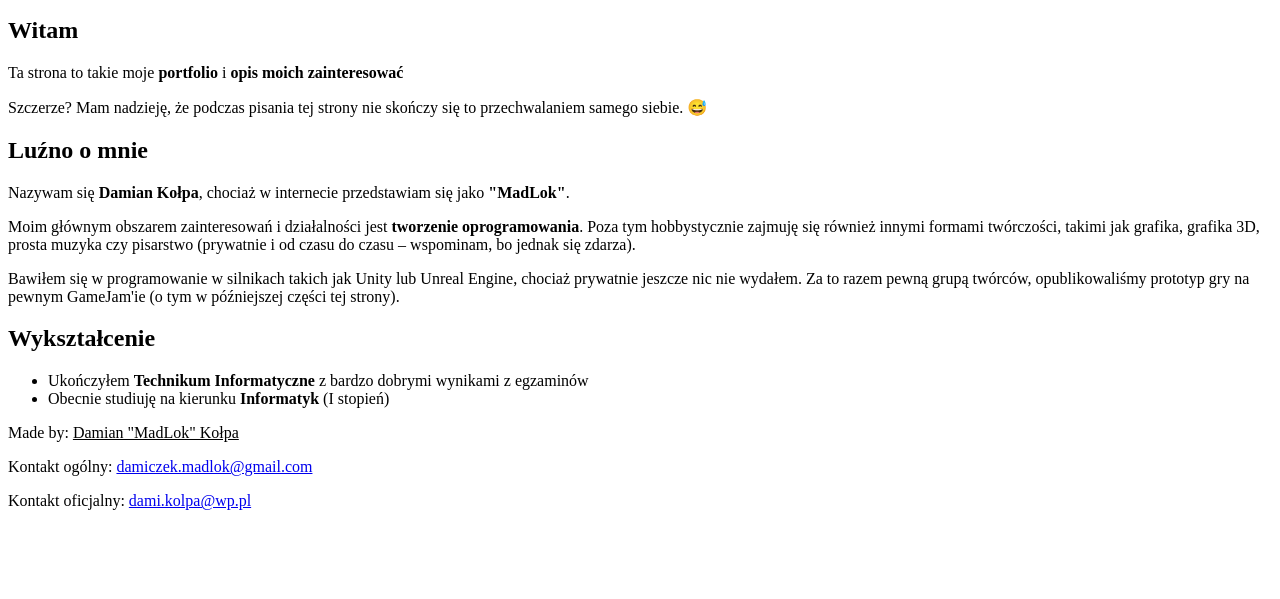
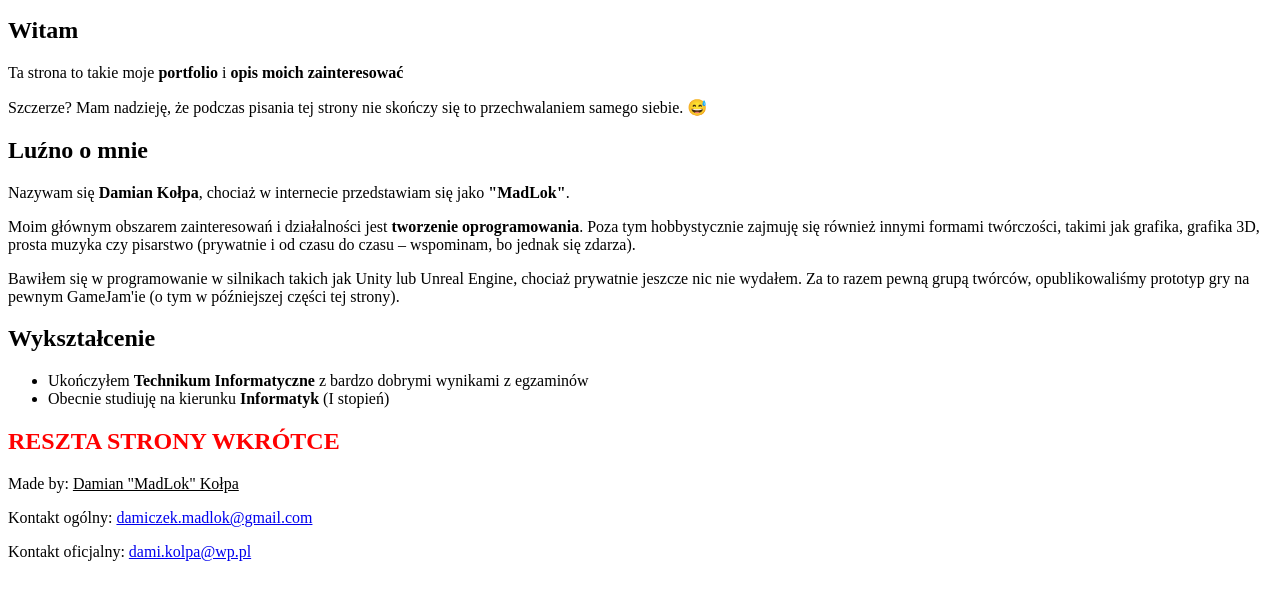
Before and after one commit to MadLok656/madlok, a plain HTML site: page index.html in a window 1280 px wide. Shown: the part 105-704 px from the top of the page. Drawn offline with Linux system fonts and the light colour scheme.

Commit message:
Update index.html

```diff
--- a/index.html
+++ b/index.html
@@ -30,7 +30,7 @@
       </section>
 
       <section id="projects">
-
+        <h1 style="color:red;font-weight:200%;">RESZTA STRONY WKRÓTCE</h1>
       </section>
     </main>
     <footer>
```
